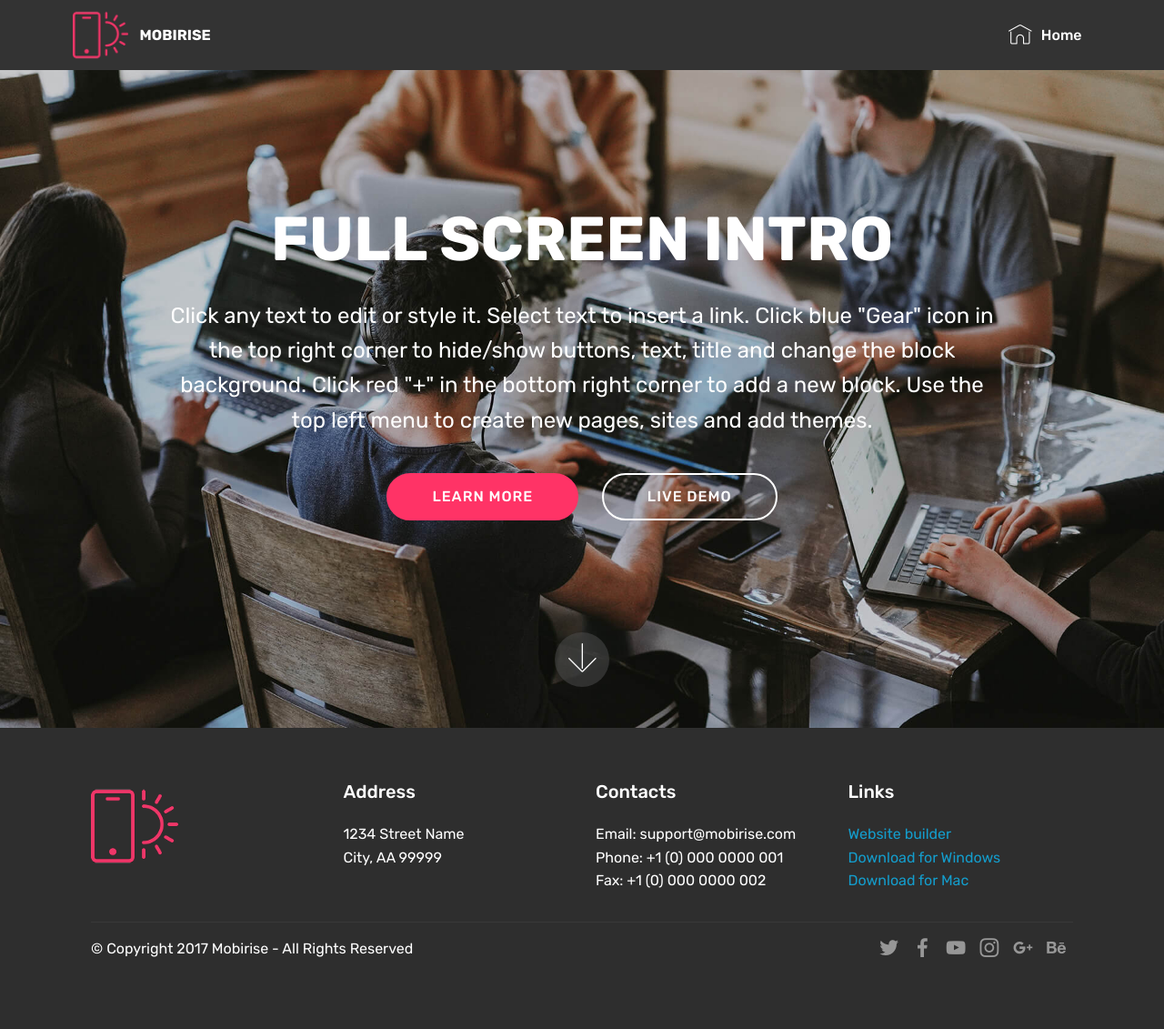
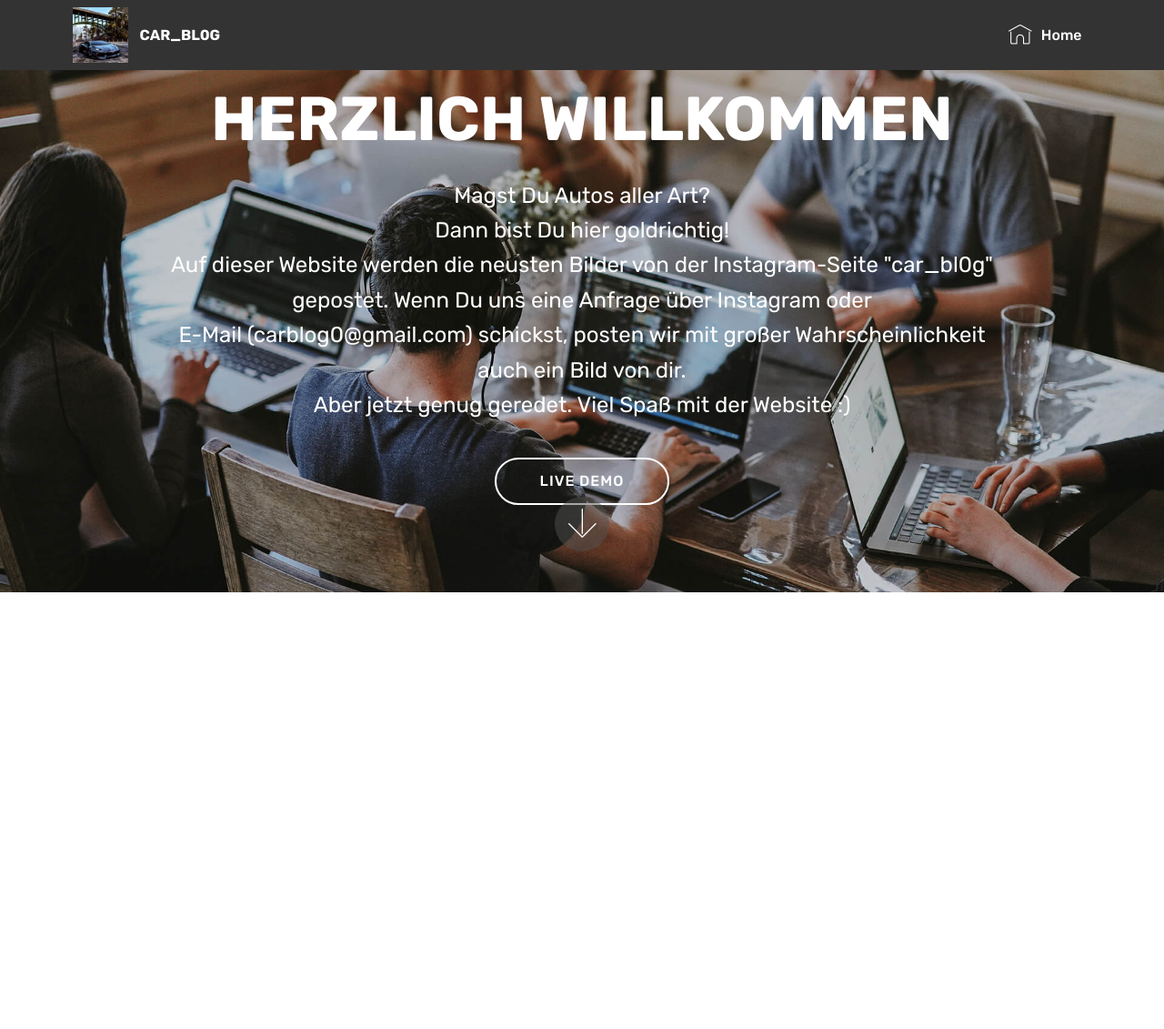
Before and after one commit to CarBl0g/Website, a plain HTML site: page index.html in a window 1280 px wide. Shown: the whole page at 91% size. After the commit the page ends 800 px from the top, so only its background shows below. Drawn offline with Linux system fonts and the light colour scheme; files whose address does not match are found by name.

Commit message:
create github pages

```diff
--- a/assets/mobirise/css/mbr-additional.css
+++ b/assets/mobirise/css/mbr-additional.css
@@ -1100,72 +1100,7 @@ section.lazy-placeholder:after {
   color: #c1c1c1 !important;
 }
 .cid-qTkA127IK8 {
+  padding-top: 90px;
+  padding-bottom: 90px;
   background-image: url("../../../assets/images/background4.jpg");
 }
-.cid-qTkAaeaxX5 {
-  padding-top: 60px;
-  padding-bottom: 60px;
-  background-color: #2e2e2e;
-}
-@media (max-width: 767px) {
-  .cid-qTkAaeaxX5 .content {
-    text-align: center;
-  }
-  .cid-qTkAaeaxX5 .content > div:not(:last-child) {
-    margin-bottom: 2rem;
-  }
-}
-@media (max-width: 767px) {
-  .cid-qTkAaeaxX5 .media-wrap {
-    margin-bottom: 1rem;
-  }
-}
-.cid-qTkAaeaxX5 .media-wrap .mbr-iconfont-logo {
-  font-size: 7.5rem;
-  color: #f36;
-}
-.cid-qTkAaeaxX5 .media-wrap img {
-  height: 6rem;
-}
-@media (max-width: 767px) {
-  .cid-qTkAaeaxX5 .footer-lower .copyright {
-    margin-bottom: 1rem;
-    text-align: center;
-  }
-}
-.cid-qTkAaeaxX5 .footer-lower hr {
-  margin: 1rem 0;
-  border-color: #fff;
-  opacity: .05;
-}
-.cid-qTkAaeaxX5 .footer-lower .social-list {
-  padding-left: 0;
-  margin-bottom: 0;
-  list-style: none;
-  display: flex;
-  flex-wrap: wrap;
-  justify-content: flex-end;
-  -webkit-justify-content: flex-end;
-}
-.cid-qTkAaeaxX5 .footer-lower .social-list .mbr-iconfont-social {
-  font-size: 1.3rem;
-  color: #fff;
-}
-.cid-qTkAaeaxX5 .footer-lower .social-list .soc-item {
-  margin: 0 .5rem;
-}
-.cid-qTkAaeaxX5 .footer-lower .social-list a {
-  margin: 0;
-  opacity: .5;
-  -webkit-transition: .2s linear;
-  transition: .2s linear;
-}
-.cid-qTkAaeaxX5 .footer-lower .social-list a:hover {
-  opacity: 1;
-}
-@media (max-width: 767px) {
-  .cid-qTkAaeaxX5 .footer-lower .social-list {
-    justify-content: center;
-    -webkit-justify-content: center;
-  }
-}
--- a/index.html
+++ b/index.html
@@ -6,7 +6,7 @@
   <meta http-equiv="X-UA-Compatible" content="IE=edge">
   <meta name="generator" content="Mobirise v4.12.1, mobirise.com">
   <meta name="viewport" content="width=device-width, initial-scale=1, minimum-scale=1">
-  <link rel="shortcut icon" href="assets/images/logo2.png" type="image/x-icon">
+  <link rel="shortcut icon" href="assets/images/82553874-291187731856196-6443651133956161536-n.jpg" type="image/x-icon">
   <meta name="description" content="">
 
   <title>Home</title>
@@ -14,7 +14,6 @@
   <link rel="stylesheet" href="assets/bootstrap/css/bootstrap.min.css">
   <link rel="stylesheet" href="assets/bootstrap/css/bootstrap-grid.min.css">
   <link rel="stylesheet" href="assets/bootstrap/css/bootstrap-reboot.min.css">
-  <link rel="stylesheet" href="assets/socicon/css/styles.css">
   <link rel="stylesheet" href="assets/tether/tether.min.css">
   <link rel="stylesheet" href="assets/dropdown/css/style.css">
   <link rel="stylesheet" href="assets/theme/css/style.css">
@@ -40,15 +39,12 @@
         <div class="menu-logo">
             <div class="navbar-brand">
                 <span class="navbar-logo">
-                    <a href="https://mobirise.com">
-                         <img src="assets/images/logo2.png" alt="Mobirise" style="height: 3.8rem;">
+                    <a href="https://www.instagram.com/car_bl0g" target="_blank">
+                         <img src="assets/images/82553874-291187731856196-6443651133956161536-n.jpg" alt="Mobirise" title="" style="height: 3.8rem;">
                     </a>
                 </span>
-                <span class="navbar-caption-wrap">
-                    <a class="navbar-caption text-white display-4" href="https://mobirise.com">
-                        MOBIRISE
-                    </a>
-                </span>
+                <span class="navbar-caption-wrap"><a class="navbar-caption text-white display-4" href="https://mobirise.com">
+                        CAR_BL0G</a></span>
             </div>
         </div>
         <div class="collapse navbar-collapse" id="navbarSupportedContent">
@@ -62,7 +58,7 @@
     </nav>
 </section>
 
-<section class="engine"><a href="https://mobirise.info/e">make a website for free</a></section><section class="cid-qTkA127IK8 mbr-fullscreen mbr-parallax-background" id="header2-1">
+<section class="engine"><a href="https://mobirise.info/t">free amp templates</a></section><section class="cid-qTkA127IK8 mbr-parallax-background" id="header2-1">
 
 
 
@@ -72,16 +68,10 @@
         <div class="row justify-content-md-center">
             <div class="mbr-white col-md-10">
                 <h1 class="mbr-section-title mbr-bold pb-3 mbr-fonts-style display-1">
-                    FULL SCREEN INTRO
-                </h1>
+                    HERZLICH WILLKOMMEN</h1>
 
-                <p class="mbr-text pb-3 mbr-fonts-style display-5">
-                    Click any text to edit or style it. Select text to insert a link. Click blue "Gear" icon in the top right corner to hide/show buttons, text, title and change the block background. Click red "+" in the bottom right corner to add a new block. Use the top left menu to create new pages, sites and add themes.
-                </p>
-                <div class="mbr-section-btn">
-                    <a class="btn btn-md btn-secondary display-4" href="https://mobirise.com">LEARN MORE</a>
-                    <a class="btn btn-md btn-white-outline display-4" href="https://mobirise.com">LIVE DEMO</a>
-                </div>
+                <p class="mbr-text pb-3 mbr-fonts-style display-5">Magst Du Autos aller Art?<br>Dann bist Du hier goldrichtig!<br>Auf dieser Website werden die neusten Bilder von der Instagram-Seite "car_bl0g" gepostet. Wenn Du uns eine Anfrage über Instagram oder <br>E-Mail (carblog0@gmail.com) schickst, posten wir mit großer Wahrscheinlichkeit auch ein Bild von dir.<br>Aber jetzt genug geredet. Viel Spaß mit der Website :)</p>
+                <div class="mbr-section-btn"><a class="btn btn-md btn-white-outline display-4" href="https://mobirise.com">LIVE DEMO</a></div>
             </div>
         </div>
     </div>
@@ -92,112 +82,16 @@
     </div>
 </section>
 
-<section class="cid-qTkAaeaxX5" id="footer1-2">
-
-
-
-
-
-    <div class="container">
-        <div class="media-container-row content text-white">
-            <div class="col-12 col-md-3">
-                <div class="media-wrap">
-                    <a href="https://mobirise.com/">
-                        <img src="assets/images/logo2.png" alt="Mobirise">
-                    </a>
-                </div>
-            </div>
-            <div class="col-12 col-md-3 mbr-fonts-style display-7">
-                <h5 class="pb-3">
-                    Address
-                </h5>
-                <p class="mbr-text">
-                    1234 Street Name
-                    <br>City, AA 99999
-                </p>
-            </div>
-            <div class="col-12 col-md-3 mbr-fonts-style display-7">
-                <h5 class="pb-3">
-                    Contacts
-                </h5>
-                <p class="mbr-text">
-                    Email: support@mobirise.com
-                    <br>Phone: +1 (0) 000 0000 001
-                    <br>Fax: +1 (0) 000 0000 002
-                </p>
-            </div>
-            <div class="col-12 col-md-3 mbr-fonts-style display-7">
-                <h5 class="pb-3">
-                    Links
-                </h5>
-                <p class="mbr-text">
-                    <a class="text-primary" href="https://mobirise.com/">Website builder</a>
-                    <br><a class="text-primary" href="https://mobirise.com/mobirise-free-win.zip">Download for Windows</a>
-                    <br><a class="text-primary" href="https://mobirise.com/mobirise-free-mac.zip">Download for Mac</a>
-                </p>
-            </div>
-        </div>
-        <div class="footer-lower">
-            <div class="media-container-row">
-                <div class="col-sm-12">
-                    <hr>
-                </div>
-            </div>
-            <div class="media-container-row mbr-white">
-                <div class="col-sm-6 copyright">
-                    <p class="mbr-text mbr-fonts-style display-7">
-                        © Copyright 2017 Mobirise - All Rights Reserved
-                    </p>
-                </div>
-                <div class="col-md-6">
-                    <div class="social-list align-right">
-                        <div class="soc-item">
-                            <a href="https://twitter.com/mobirise" target="_blank">
-                                <span class="socicon-twitter socicon mbr-iconfont mbr-iconfont-social"></span>
-                            </a>
-                        </div>
-                        <div class="soc-item">
-                            <a href="https://www.facebook.com/pages/Mobirise/1616226671953247" target="_blank">
-                                <span class="socicon-facebook socicon mbr-iconfont mbr-iconfont-social"></span>
-                            </a>
-                        </div>
-                        <div class="soc-item">
-                            <a href="https://www.youtube.com/c/mobirise" target="_blank">
-                                <span class="socicon-youtube socicon mbr-iconfont mbr-iconfont-social"></span>
-                            </a>
-                        </div>
-                        <div class="soc-item">
-                            <a href="https://instagram.com/mobirise" target="_blank">
-                                <span class="socicon-instagram socicon mbr-iconfont mbr-iconfont-social"></span>
-                            </a>
-                        </div>
-                        <div class="soc-item">
-                            <a href="https://plus.google.com/u/0/+Mobirise" target="_blank">
-                                <span class="socicon-googleplus socicon mbr-iconfont mbr-iconfont-social"></span>
-                            </a>
-                        </div>
-                        <div class="soc-item">
-                            <a href="https://www.behance.net/Mobirise" target="_blank">
-                                <span class="socicon-behance socicon mbr-iconfont mbr-iconfont-social"></span>
-                            </a>
-                        </div>
-                    </div>
-                </div>
-            </div>
-        </div>
-    </div>
-</section>
-
 
   <script src="assets/web/assets/jquery/jquery.min.js"></script>
   <script src="assets/popper/popper.min.js"></script>
   <script src="assets/bootstrap/js/bootstrap.min.js"></script>
   <script src="assets/tether/tether.min.js"></script>
+  <script src="assets/smoothscroll/smooth-scroll.js"></script>
   <script src="assets/dropdown/js/nav-dropdown.js"></script>
   <script src="assets/dropdown/js/navbar-dropdown.js"></script>
   <script src="assets/touchswipe/jquery.touch-swipe.min.js"></script>
   <script src="assets/parallax/jarallax.min.js"></script>
-  <script src="assets/smoothscroll/smooth-scroll.js"></script>
   <script src="assets/theme/js/script.js"></script>
 
 
```
Also changed, not shown: assets/images/82553874-291187731856196-6443651133956161536-n.jpg (added), 1 other file.
